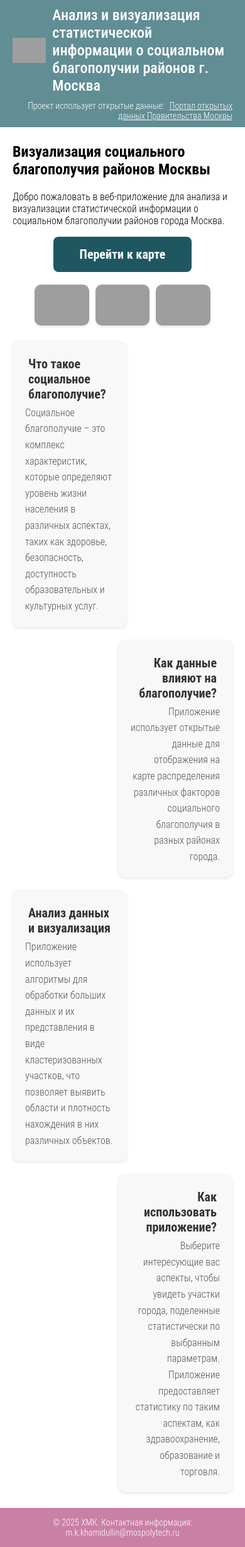
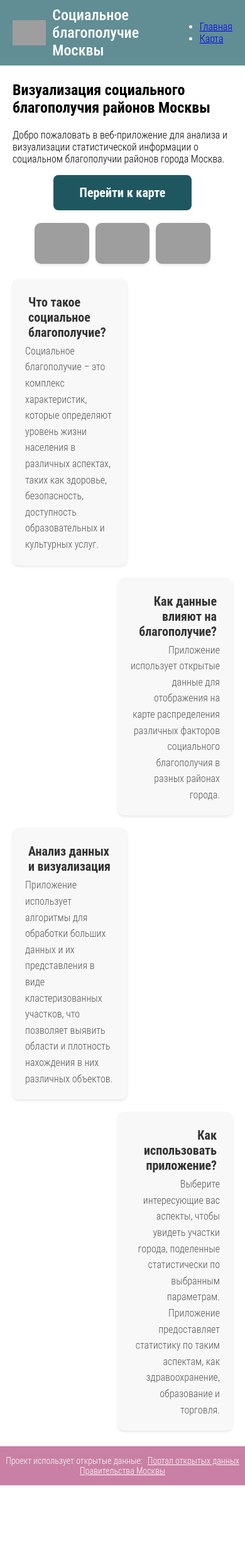
Before and after one commit to FutRel/OpenDataSourceProjectKhamidullinMK231-361, a PHP site: page / in a window 390 px wide. Shown: the whole page at 63% size. After the commit the page ends 2359 px from the top, so only its background shows below. Run offline with PHP 8.4, Linux system fonts and the light colour scheme; grey boxes are pictures that could not be loaded.

Commit message:
dansh fixes without navbar

```diff
--- a/frontend/index.php
+++ b/frontend/index.php
@@ -13,12 +13,13 @@
     <header>
         <div class="header-left">
             <img src="\data\logo.svg" alt="Логотип" class="logo">
-            <span class="project-title">Анализ и визуализация
-                статистической информации о социальном благополучии районов г. Москва</span>
-        </div>
-        <div class="header-right">
-            <span>Проект использует открытые данные:</span>
-            <a href="https://data.mos.ru" target="_blank">Портал открытых данных Правительства Москвы</a>
+            <span class="project-title">Социальное благополучие Москвы</span>
+            <nav class="navbar">
+            <ul class="nav-links">
+                <li><a href="index.php">Главная</a></li>
+                <li><a href="map.php">Карта</a></li>
+            </ul>
+        </nav>
         </div>
     </header>
     <main>
@@ -81,7 +82,8 @@
         </section>
     </main>
     <footer>
-        <p>&copy; 2025 ХМК. Контактная информация: m.k.khamidullin@mospolytech.ru</p>
+        <span>Проект использует открытые данные:</span>
+        <a href="https://data.mos.ru" target="_blank">Портал открытых данных Правительства Москвы</a>
     </footer>
 </body>
 
--- a/frontend/style.css
+++ b/frontend/style.css
@@ -13,7 +13,7 @@ header {
     display: flex;
     justify-content: space-between;
     align-items: center;
-    flex-wrap: wrap;
+
     box-shadow: 0 2px 4px rgba(0, 0, 0, 0.1);
 }
 
@@ -33,38 +33,29 @@ header .project-title {
     color: #ffffff;
 }
 
-.header-right {
-    font-size: 14px;
-    text-align: right;
-    margin-top: 10px;
-    flex-basis: 100%;
-}
-
-.header-right span {
+footer span {
     color: #ffffff;
     margin-right: 5px;
 }
 
-.header-right a {
+footer a {
     color: #ffffff;
     text-decoration: underline;
     transition: color 0.3s ease;
 }
 
-.header-right a:hover {
-    color: #dddddd;
+footer a:hover {
+    color: #618D95;
 }
 
 footer {
+    font-size: 14px;
+    margin: 0;
+    flex-basis: 100%;
     background-color: #C980A4;
     color: #fff;
     padding: 15px 0;
     text-align: center;
-}
-
-footer p {
-    margin: 0;
-    font-size: 14px;
 }
 
 main {
@@ -156,7 +147,7 @@ main {
 
 .content-container {
     display: flex;
-    height: calc(100vh - 80px);
+    height: calc(100vh - 60px);
 }
 
 #map {
@@ -255,12 +246,12 @@ button:hover:not(:disabled) {
 
     #map {
         width: 100%;
-        height: 300px; /* Убедитесь, что высота карты задана */
-        min-height: 200px; /* Для предотвращения нулевой высоты */
+        height: 300px;
+        min-height: 200px;
     }
 
     .control-panel {
-        width: 100%;
+        width: 95%;
         padding: 10px;
     }
 
@@ -273,7 +264,8 @@ button:hover:not(:disabled) {
     }
 
     button {
-        width: 100%;
+        margin: 0 auto;
+        width: 90%;
         font-size: 14px;
     }
 
@@ -285,4 +277,20 @@ button:hover:not(:disabled) {
     #slider-value {
         font-size: 14px;
     }
+
+    .instructions ul {
+        padding-left: 20px;
+        margin: 10px 0 0;
+    }
+
+    .instructions li {
+        margin-bottom: 10px;
+        margin-right: 20px;
+    }
+
+    footer {
+        margin: 0;
+        flex-basis: 100%;
+        text-align: center;
+    }
 }
```
Also changed, not shown: frontend/map.php (+9 -7 lines).
